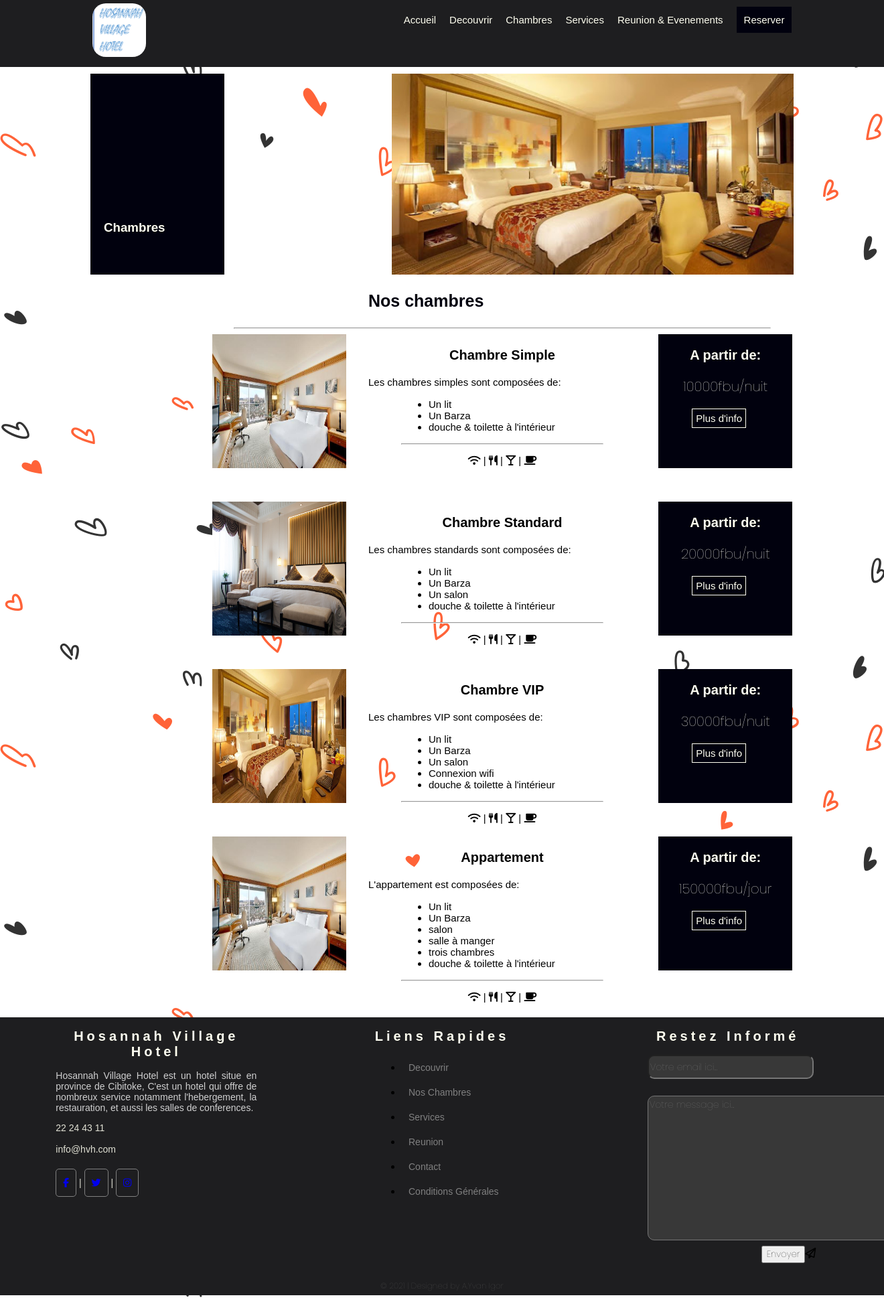
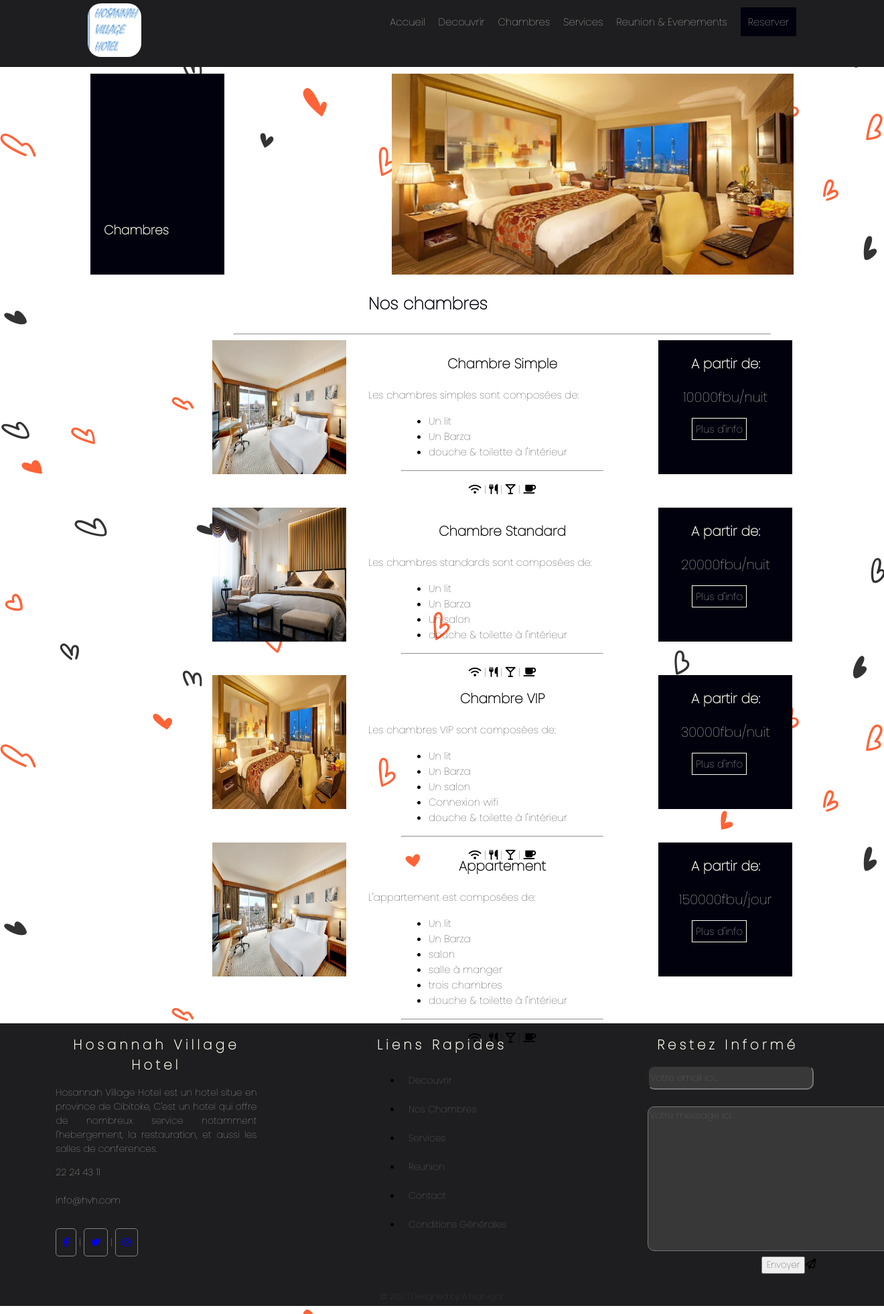
Before and after one commit to ahishakiyeyv/hosanna, a PHP site: page /chambre.php in a window 1320 px wide; the page is wider, and only the part inside the window is pictured. Shown: that part at 67% size. Before the commit the page ends 1937 px from the top of that part, so only its background shows below. Run offline with PHP 8.4, Linux system fonts and the light colour scheme; some libraries are stand-ins or nearby versions.

Commit message:
removing the old font

```diff
--- a/css/chambre.css
+++ b/css/chambre.css
@@ -20,7 +20,6 @@ body{
     box-sizing: border-box;
 }
 .h_cha{
-    font-family: Arial, Helvetica, sans-serif;
     color:ivory;
     padding-top:200px;
     padding-left:20px;
@@ -41,7 +40,6 @@ body{
 }
 .title0{
     font-size:25px;
-    font-family: Arial, Helvetica, sans-serif;
     color:rgb(1,1,14);
     margin-left:250px;
 }
@@ -65,21 +63,17 @@ body{
 }
 .title2{
     font-size:20px;
-    font-family:Arial, Helvetica, sans-serif;
     text-align:center;
 }
 .p_box2{
     font-size:15px;
-    font-family: Arial, Helvetica, sans-serif;
 }
 .p_box2,li{
     font-size:15px;
-    font-family: Arial, Helvetica, sans-serif;
 }
 .p_under{
     text-align:center;
     font-size:15px;
-    font-family: Arial, Helvetica, sans-serif;
 }
 .box3{
     box-sizing: border-box;
@@ -90,7 +84,6 @@ body{
 .h3_tit{
     color:ivory;
     font-size:20px;
-    font-family:Arial, Helvetica, sans-serif;
     text-align:center;
 }
 .p_box3{
@@ -101,7 +94,6 @@ body{
 .more{
     text-decoration:none;
     font-size:15px;
-    font-family:Arial, Helvetica, sans-serif;
     border:1px solid ivory;
     padding:5px;
     margin-left:50px;
@@ -120,7 +112,6 @@ body{
 }
 .adresse{
     font-size:14px;
-    font-family: Arial, Helvetica, sans-serif;
 }
 .lnk{
     margin:10px;
@@ -128,7 +119,6 @@ body{
 }
 .tle{
     font-size:18px;
-    font-family: Arial, Helvetica, sans-serif;
     color:rgb(1, 1, 14);
     letter-spacing: 10px;
 
@@ -142,7 +132,6 @@ body{
     height:30px;
     background:rgb(1, 1, 14);
     color:ivory;
-    font-family: arial;
 }
 #inpt:hover{
     transition:2s;
--- a/css/contact.css
+++ b/css/contact.css
@@ -17,12 +17,10 @@ article{
 .title{
     color:rgb(5, 5, 27);
     text-align:center;
-    font-family:Arial, Helvetica, sans-serif;
 }
 .para{
     text-align:center;
     color:blue;
-    font-family:Arial, Helvetica, sans-serif;
 }
 .box1{
     box-sizing: border-box;
@@ -40,11 +38,9 @@ article{
 }
 .title1{
     text-align:center;
-    font-family:Arial, Helvetica, sans-serif;
     color:ivory;
 }
 .para1{
-    font-family: Arial, Helvetica, sans-serif;
     font-size:15px;
 }
 .maili{
@@ -75,6 +71,4 @@ article{
 .th{
     color:rgb(5, 5, 27);
     font-size:15px;
-    font-family: Arial, Helvetica, sans-serif;
-
 }
--- a/css/decouvrir.css
+++ b/css/decouvrir.css
@@ -89,7 +89,6 @@ body{
 }
 .adresse{
     font-size:14px;
-    font-family: Arial, Helvetica, sans-serif;
 }
 .lnk{
     margin:10px;
@@ -97,7 +96,6 @@ body{
 }
 .tle{
     font-size:18px;
-    font-family: Arial, Helvetica, sans-serif;
     color:rgb(1, 1, 14);
     letter-spacing: 10px;
 
@@ -111,7 +109,6 @@ body{
     height:30px;
     background:rgb(1, 1, 14);
     color:ivory;
-    font-family: arial;
 }
 #inpt:hover{
     transition:2s;
--- a/css/decouvrire.css
+++ b/css/decouvrire.css
@@ -110,7 +110,6 @@ body{
 }
 .adresse{
     font-size:14px;
-    font-family: Arial, Helvetica, sans-serif;
 }
 .lnk{
     margin:10px;
@@ -118,7 +117,6 @@ body{
 }
 .tle{
     font-size:18px;
-    font-family: Arial, Helvetica, sans-serif;
     color:rgb(1, 1, 14);
     letter-spacing: 10px;
 
@@ -132,7 +130,6 @@ body{
     height:30px;
     background:rgb(1, 1, 14);
     color:ivory;
-    font-family: arial;
 }
 #inpt:hover{
     transition:2s;
--- a/css/foote.css
+++ b/css/foote.css
@@ -12,18 +12,15 @@ footer{
 .ttle0{
     text-align:center;
     font-size:20px;
-    font-family:Arial;
     letter-spacing: 5px;
     color:ivory;
 }
 .addres{
     text-align:justify;
     font-size:14px;
-    font-family:Arial;
     color:rgba(253, 253, 253, 0.801);
 }
 .addre{
-    font-family:Arial;
     font-size:14px;
     color:rgba(255, 255, 240, 0.863);
 }
@@ -47,7 +44,6 @@ footer{
 }
 .q-links{
     font-size:14px;
-    font-family:arial;
     color:gray;
     text-decoration: none;
 }
--- a/css/footer.css
+++ b/css/footer.css
@@ -12,18 +12,15 @@ footer{
 .ttle0{
     text-align:center;
     font-size:20px;
-    font-family:Arial;
     letter-spacing: 5px;
     color:ivory;
 }
 .addres{
     text-align:justify;
     font-size:14px;
-    font-family:Arial;
     color:rgba(253, 253, 253, 0.801);
 }
 .addre{
-    font-family:Arial;
     font-size:14px;
     color:rgba(255, 255, 240, 0.863);
 }
@@ -47,7 +44,6 @@ footer{
 }
 .q-links{
     font-size:14px;
-    font-family:arial;
     color:gray;
     text-decoration: none;
 }
--- a/css/menus.css
+++ b/css/menus.css
@@ -33,7 +33,6 @@ nav{
 .link{
     text-decoration: none;
     font-size: 15px;
-    font-family:Arial, Helvetica, sans-serif;
     color:ivory;
 }
 .link:hover{
@@ -43,7 +42,6 @@ nav{
     border:1px solid rgb(1,1,14);
     text-decoration: none;
     padding:10px;
-    font-family: arial;
     color:ivory;
     background: rgb(1,1,14);
 }
--- a/css/services.css
+++ b/css/services.css
@@ -25,7 +25,6 @@ body{
     box-sizing: border-box;
     color:ivory;
     font-size:20px;
-    font-family: Arial, Helvetica, sans-serif;
     padding-top:250px;
     padding-left:20px;
 }
@@ -52,7 +51,6 @@ body{
 }
 .div_box1 ul li{
     line-height: 50px;
-    font-family:Arial, Helvetica, sans-serif;
 }
 .div_box2{
     box-sizing: border-box;
@@ -71,7 +69,6 @@ body{
 }
 .adresse{
     font-size:14px;
-    font-family: Arial, Helvetica, sans-serif;
 }
 .lnk{
     margin:10px;
@@ -79,7 +76,6 @@ body{
 }
 .tle{
     font-size:18px;
-    font-family: Arial, Helvetica, sans-serif;
     color:rgb(1, 1, 14);
     letter-spacing: 10px;
 
@@ -93,7 +89,6 @@ body{
     height:30px;
     background:rgb(1, 1, 14);
     color:ivory;
-    font-family: arial;
 }
 #inpt:hover{
     transition:2s;
--- a/css/styles.css
+++ b/css/styles.css
@@ -24,7 +24,6 @@ body{
    color:white;
    text-align:center;
    font-size:15px;
-   font-family:helvetica;
    line-height:50px;
    border-radius:3px;
    cursor:pointer;
@@ -138,7 +137,6 @@ p{
 }
 .adresse{
     font-size:14px;
-    font-family: Arial, Helvetica, sans-serif;
 }
 .lnk{
     margin:10px;
@@ -146,7 +144,6 @@ p{
 }
 .tle{
     font-size:18px;
-    font-family: Arial, Helvetica, sans-serif;
     color:rgb(1, 1, 14);
     letter-spacing: 10px;
 
@@ -160,7 +157,6 @@ p{
     height:30px;
     background:rgb(1, 1, 14);
     color:ivory;
-    font-family: arial;
 }
 #inpt:hover{
     transition:2s;
```
Also changed, not shown: css/reunione.css (+0 -12 lines), css/simples.css (+0 -7 lines), css/standard.css (+0 -10 lines), css/vip.css (+0 -9 lines).
